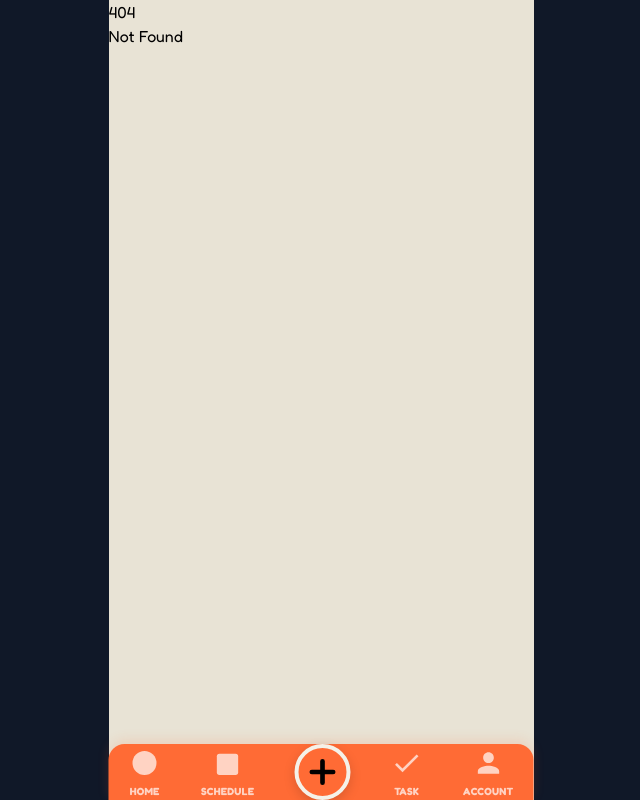
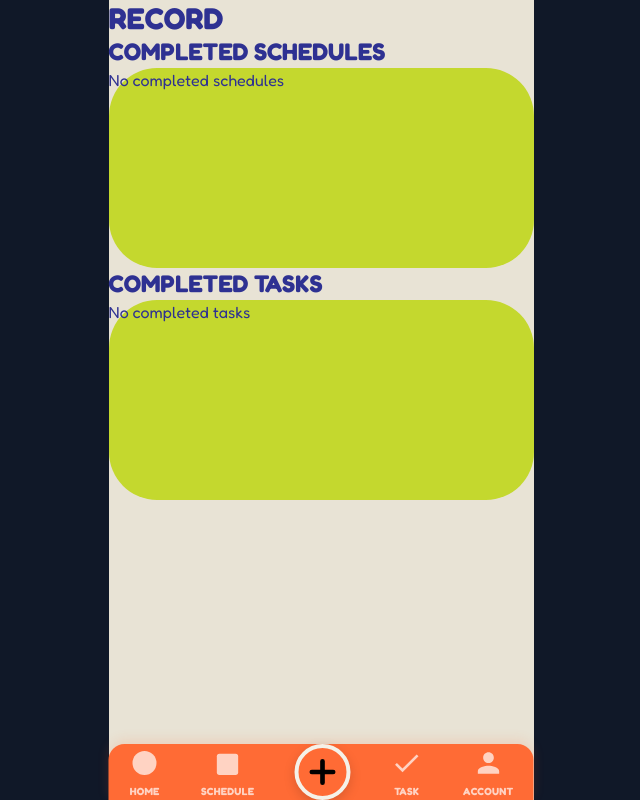
Before and after one commit to CZY774/terpadu-web, a SvelteKit app: page /record in a window 1280 px wide. Before the commit this address had no page. Shown: the whole page, without its empty margins (319-959 px from the left). Built offline with nearby package versions, Linux system fonts and the light colour scheme; sample sign-in values are in the browser's storage.

Commit message:
feat: Add record page for completed items
Introduces a new page at `/record` to display a list of all completed schedules and tasks.
Fetches data from the local database on mount and presents it in two distinct sections, allowing users to review their past accomplishments.

```diff
--- /dev/null
+++ b/src/routes/record/+page.svelte
@@ -0,0 +1,60 @@
+<script lang="ts">
+	import { onMount } from 'svelte';
+	import { getSchedules, getTasks, type Schedule, type Task } from '$lib/db';
+
+	let completedSchedules = $state<Schedule[]>([]);
+	let completedTasks = $state<Task[]>([]);
+
+	onMount(() => {
+		completedSchedules = getSchedules().filter((s) => s.completed);
+		completedTasks = getTasks().filter((t) => t.completed);
+	});
+</script>
+
+<div class="max-w-2xl mx-auto">
+	<h1 class="text-3xl font-bold text-[#2E3192] mb-8">RECORD</h1>
+
+	<div class="space-y-8">
+		<section>
+			<h2 class="text-2xl font-bold text-[#2E3192] mb-4">COMPLETED SCHEDULES</h2>
+			<div class="bg-[#C4D82E] rounded-[3rem] p-6 min-h-[200px]">
+				{#if completedSchedules.length > 0}
+					<div class="space-y-4">
+						{#each completedSchedules as schedule (schedule.id)}
+							<div class="flex items-start gap-3">
+								<div class="w-5 h-5 rounded-full bg-[#FF6B35] flex-shrink-0 mt-1"></div>
+								<div>
+									<p class="font-bold text-[#2E3192] text-lg">{schedule.title}</p>
+									<p class="text-[#2E3192]">{schedule.date} at {schedule.time}</p>
+								</div>
+							</div>
+						{/each}
+					</div>
+				{:else}
+					<p class="text-[#2E3192]">No completed schedules</p>
+				{/if}
+			</div>
+		</section>
+
+		<section>
+			<h2 class="text-2xl font-bold text-[#2E3192] mb-4">COMPLETED TASKS</h2>
+			<div class="bg-[#C4D82E] rounded-[3rem] p-6 min-h-[200px]">
+				{#if completedTasks.length > 0}
+					<div class="space-y-4">
+						{#each completedTasks as task (task.id)}
+							<div class="flex items-start gap-3">
+								<div class="w-5 h-5 rounded-full bg-[#FF6B35] flex-shrink-0 mt-1"></div>
+								<div>
+									<p class="font-bold text-[#2E3192] text-lg">{task.title}</p>
+									<p class="text-[#2E3192]">Due: {task.dueDate}</p>
+								</div>
+							</div>
+						{/each}
+					</div>
+				{:else}
+					<p class="text-[#2E3192]">No completed tasks</p>
+				{/if}
+			</div>
+		</section>
+	</div>
+</div>
```
